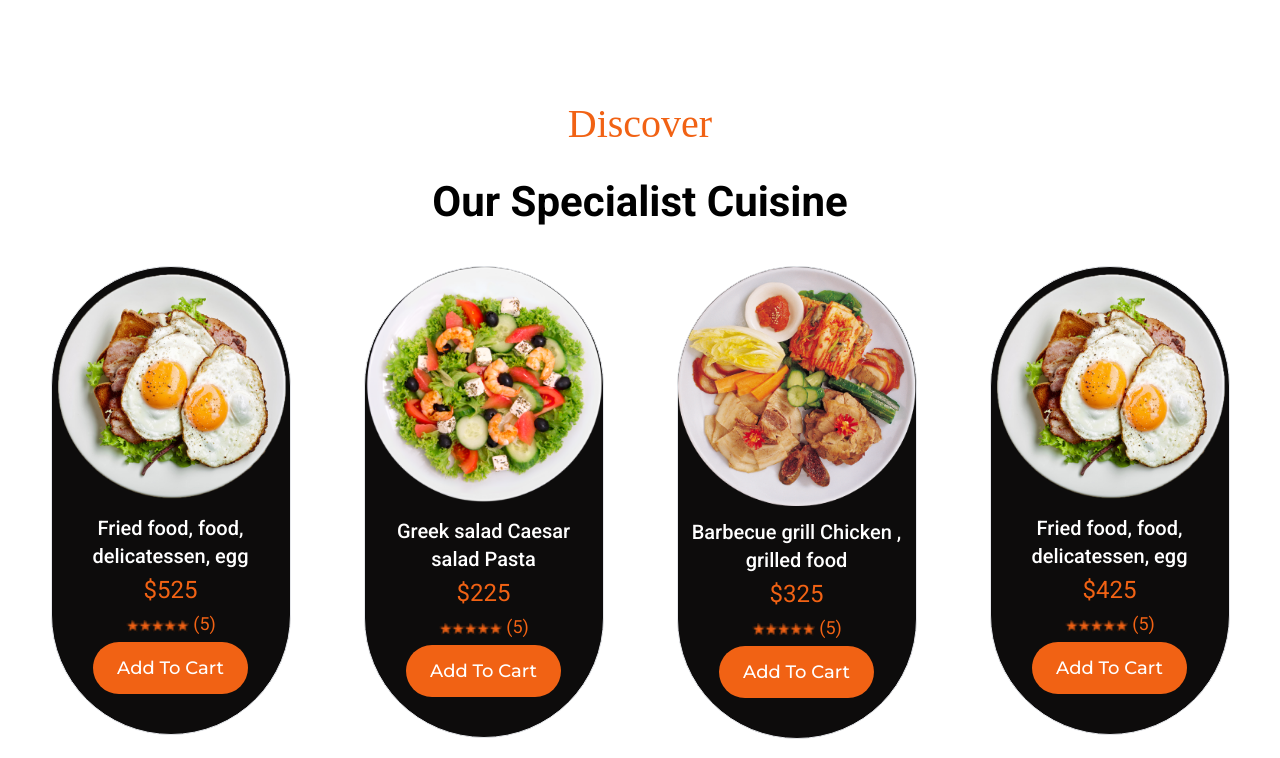
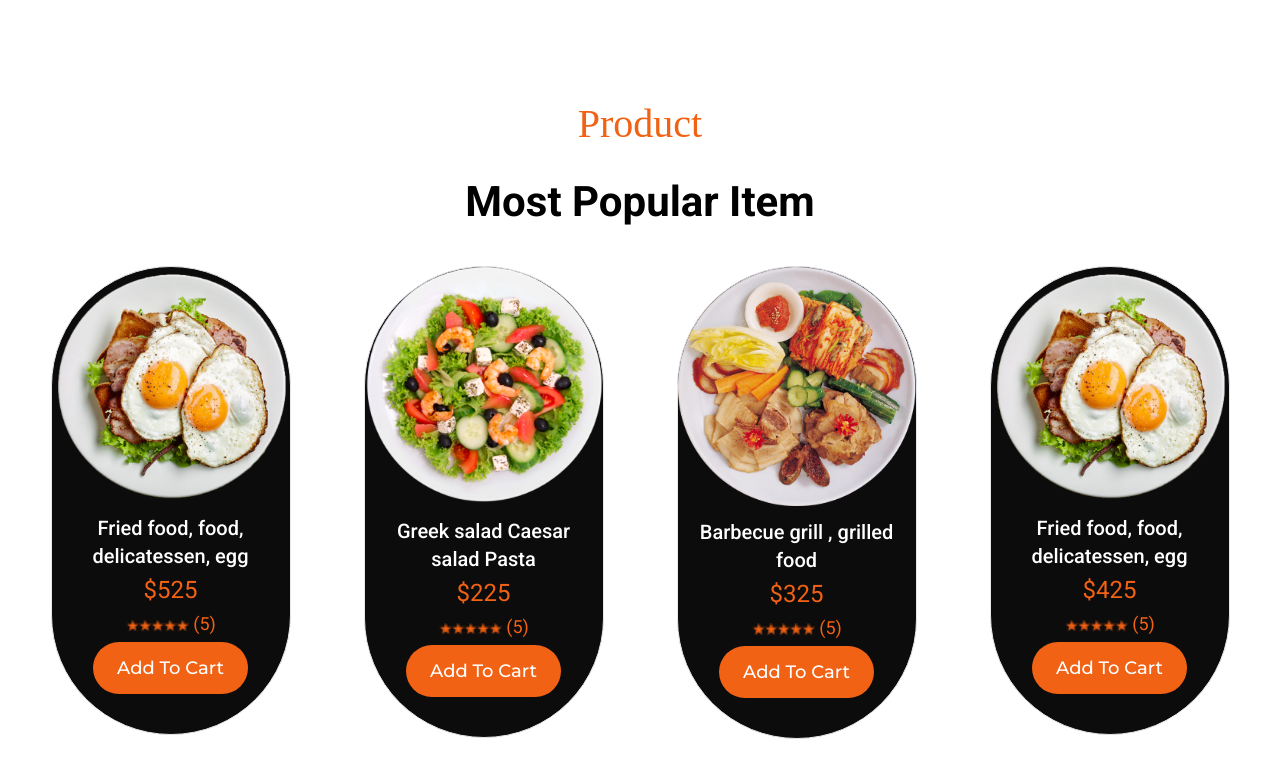
Before and after one commit to codingWithRasel/restaurentWebsite, a React (Vite) app: page / in a window 1280 px wide. Shown: the part 1623-2381 px from the top of the page. Built offline with nearby package versions, Linux system fonts and the light colour scheme; a web font is replaced by a local one.

Commit message:
fixed item import

```diff
--- a/src/assets/data.js
+++ b/src/assets/data.js
@@ -21,7 +21,7 @@ let all_data = [
   {
     id: 3,
     image: img3,
-    menuName: "Barbecue grill Chicken , grilled food",
+    menuName: "Barbecue grill  , grilled food",
     category: "breakfast",
     price: 325,
   },
@@ -49,7 +49,7 @@ let all_data = [
   {
     id: 7,
     image: img3,
-    menuName: "Barbecue grill Chicken , grilled food",
+    menuName: "Barbecue grill  , grilled food",
     category: "breakfast",
     price: 325,
   },
@@ -77,7 +77,7 @@ let all_data = [
   {
     id: 11,
     image: img3,
-    menuName: "Barbecue grill Chicken , grilled food",
+    menuName: "Barbecue grill  , grilled food",
     category: "dessert",
     price: 325,
   },
@@ -105,7 +105,7 @@ let all_data = [
   {
     id: 15,
     image: img3,
-    menuName: "Barbecue grill Chicken , grilled food",
+    menuName: "Barbecue grill  , grilled food",
     category: "dessert",
     price: 325,
   },
@@ -133,7 +133,7 @@ let all_data = [
   {
     id: 19,
     image: img3,
-    menuName: "Barbecue grill Chicken , grilled food",
+    menuName: "Barbecue grill  , grilled food",
     category: "lunch",
     price: 325,
   },
@@ -161,7 +161,7 @@ let all_data = [
   {
     id: 23,
     image: img3,
-    menuName: "Barbecue grill Chicken , grilled food",
+    menuName: "Barbecue grill  , grilled food",
     category: "lunch",
     price: 325,
   },
@@ -189,7 +189,7 @@ let all_data = [
   {
     id: 27,
     image: img3,
-    menuName: "Barbecue grill Chicken , grilled food",
+    menuName: "Barbecue grill  , grilled food",
     category: "dinner",
     price: 325,
   },
@@ -217,7 +217,7 @@ let all_data = [
   {
     id: 31,
     image: img3,
-    menuName: "Barbecue grill Chicken , grilled food",
+    menuName: "Barbecue grill  , grilled food",
     category: "dinner",
     price: 325,
   },
@@ -245,7 +245,7 @@ let all_data = [
   {
     id: 35,
     image: img3,
-    menuName: "Barbecue grill Chicken , grilled food",
+    menuName: "Barbecue grill  , grilled food",
     category: "popular",
     price: 325,
   },
@@ -273,7 +273,7 @@ let all_data = [
   {
     id: 39,
     image: img3,
-    menuName: "Barbecue grill Chicken , grilled food",
+    menuName: "Barbecue grill  , grilled food",
     category: "popular",
     price: 325,
   },
--- a/src/components/Product.jsx
+++ b/src/components/Product.jsx
@@ -13,8 +13,8 @@ const Product = () => {
         "
         >
           {" "}
-          <h3 className=" text-lg md:text-[40px]">Discover</h3>
-          <h2 className=" text-2xl md:text-[42px]">Our Specialist Cuisine</h2>
+          <h3 className=" text-lg md:text-[40px]">Product</h3>
+          <h2 className=" text-2xl md:text-[42px]">Most Popular Item</h2>
         </div>
         <div className="flex flex-wrap justify-around gap-5">
           {datas.map((data) => {
```
